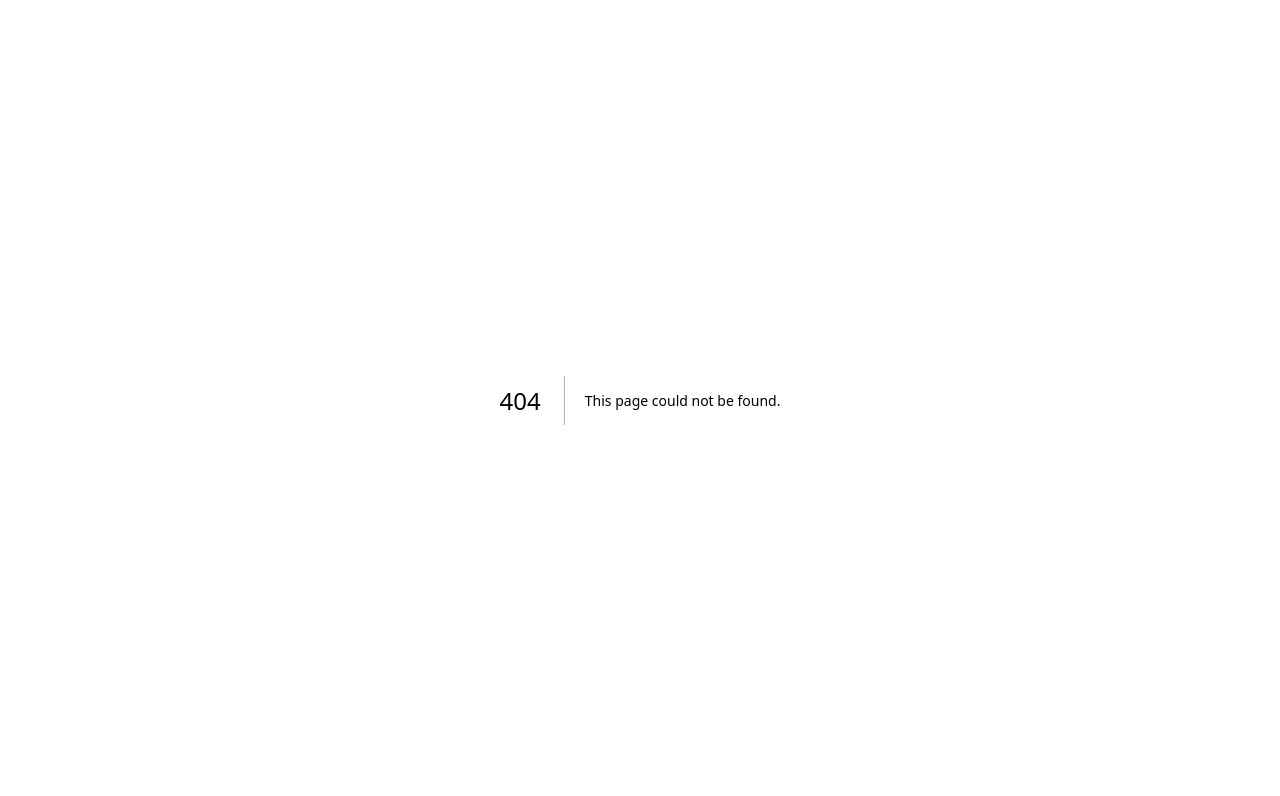
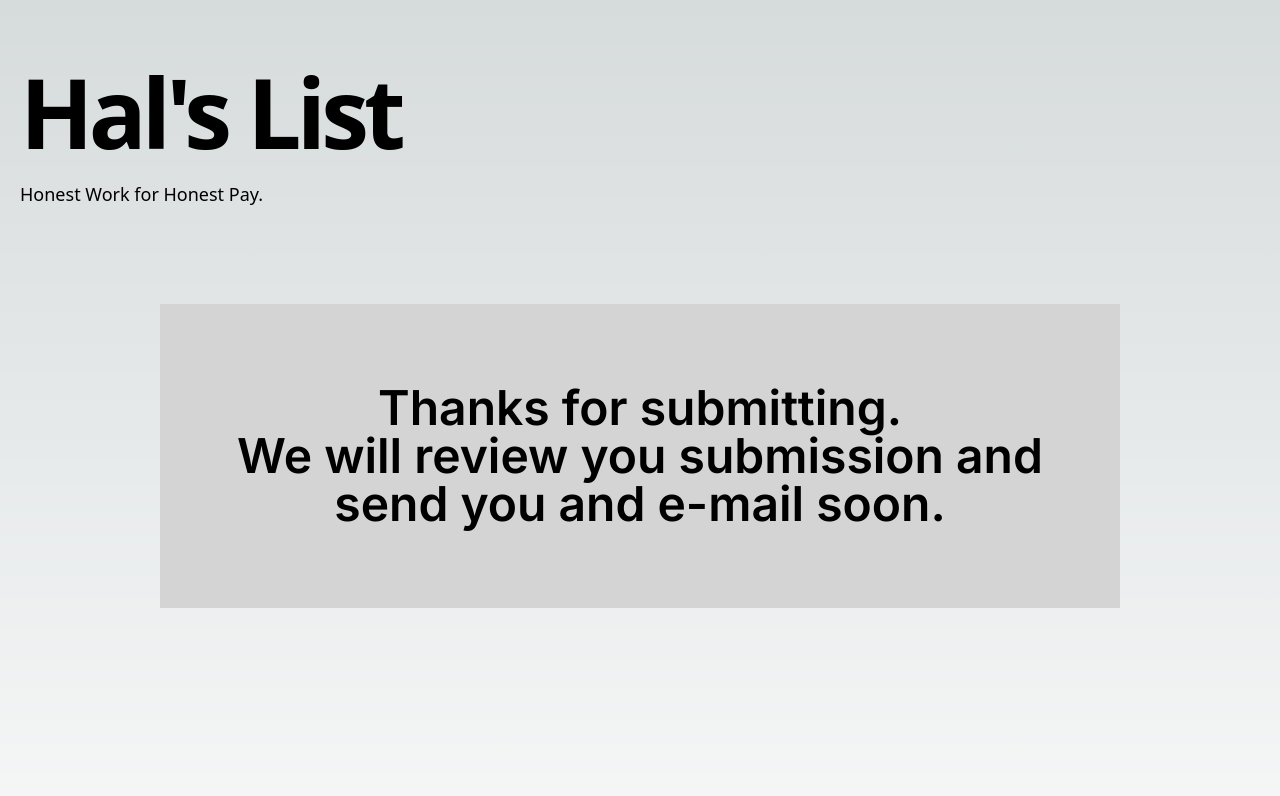
Before and after one commit to salvatoto/bitcoin-accepted-the-list, a Next.js app: page /form-completion in a window 1280 px wide. Before the commit this address had no page. Shown: the top 796 px of the page. Built offline with nearby package versions, Linux system fonts and the light colour scheme.

Commit message:
Route to form completion + Route to index in title + Visibility toggle for "Get on the list" button

```diff
--- /dev/null
+++ b/components/background-box.tsx
@@ -0,0 +1,16 @@
+type Props = {
+  children?: React.ReactNode;
+  className?: string;
+};
+
+export default function BackgroundBox({children, className}: Props) {
+  return (
+    <div className={className}>
+        <div className="w-full md:w-4/5 flex flex-col items-center py-8 mx-auto min-h-screen">
+        <div className="w-full bg-neutral-300 flex flex-col items-center py-8 mx-auto">
+            {children}
+        </div>
+        </div>
+    </div>
+  );
+}
--- a/components/intro.tsx
+++ b/components/intro.tsx
@@ -1,22 +1,22 @@
 import Link from "next/link";
+import TitleAndLema from "./title-and-lema";
 
-const Intro = () => {
+type Props = {
+  showGetOnListLink?: boolean;
+};
+
+const Intro = ({ showGetOnListLink = false }: Props) => {
   return (
     <section className="flex-col md:flex-row flex items-center md:justify-between mt-16 mb-16 md:mb-12">
-      <div className="md:flex-1">
-        <div className="flex items-left">
-          <h1 className="text-5xl md:text-8xl font-bold tracking-tighter leading-tight md:pr-8">
-            Hal's List
-          </h1>
+      <div className="flex items-start md:flex-1">
+        <TitleAndLema className="mr-4 md:mr-8" />
+        {showGetOnListLink && (
           <Link href="/new-provider" legacyBehavior>
-            <a className="flex items-center text-xl ml-4 md:ml-8 bg-white hover:bg-orange-600 hover:text-white border border-black text-black font-bold py-6 px-12 lg:px-8 duration-200 transition-colors rounded-lg my-6 lg:my-2">
-              Get on the List!
+            <a className="flex items-center text-center text-xl py-4 px-8 lg:py-8 lg:px-8 my-6 lg:my-2 bg-white hover:bg-orange-600 hover:text-white border border-black text-black font-bold duration-200 transition-colors rounded-lg">
+              Get on the List
             </a>
           </Link>
-        </div>
-        <h4 className="text-center md:text-left text-2xl mt-5 text-right">
-          Honest Work for Honest Pay.
-        </h4>
+        )}
       </div>
     </section>
   );
--- a/components/new-provider-form.tsx
+++ b/components/new-provider-form.tsx
@@ -6,7 +6,8 @@ import * as Yup from "yup";
 import FormInput from "./form-input";
 import FormTextArea from "./form-textarea";
 import FormImageInput from "./form-image-input";
-// import { useRouter } from "next/navigation";
+import { useRouter } from "next/navigation";
+
 
 // TODO:
 // 1. Add LNUrl
@@ -14,7 +15,7 @@ import FormImageInput from "./form-image-input";
 // 3.
 
 const NewProviderForm = () => {
-  // const router = useRouter();
+  const router = useRouter();
   // const [name, setName] = useState("");
   // const [description, setDescription] = useState("");
 
@@ -89,12 +90,12 @@ const NewProviderForm = () => {
               alert(JSON.stringify(photoData.error));
             } else {
               console.log("[FOTO] Photo uploaded successfully.");
+              console.log("[FORM] Form submitted successfully. Redirecting...");
+
+              // 3. Route upon completion
+              router.push('/form-completion');
             }
           }
-
-          // TODO: Route after successful submission
-          console.log("Form submitted successfully. Redirecting...");
-          // router.push('/newProvider');
         }
       } catch (error) {
         console.error("Error submitting form:", error);
--- /dev/null
+++ b/components/title-and-lema.tsx
@@ -0,0 +1,22 @@
+import Link from 'next/link';
+
+type Props = {
+  className?: string;
+};
+
+const TitleAndLema: React.FC<Props> = ({ className }) => {
+  return (
+    <div className={className}>
+      <Link href="/" passHref>
+        <h1 className="text-5xl md:text-8xl font-bold tracking-tighter leading-tight md:pr-8 cursor-pointer">
+          Hal's List
+        </h1>
+      </Link>
+      <h4 className="text-center md:text-left text-lg mt-5">
+        Honest Work for Honest Pay.
+      </h4>
+    </div>
+  );
+};
+
+export default TitleAndLema;
--- a/pages/_app.tsx
+++ b/pages/_app.tsx
@@ -1,6 +1,24 @@
-import { AppProps } from 'next/app'
-import '../app/globals.css'
+// _app.tsx
+import { useRouter } from "next/router";
+import { useState, useEffect } from "react";
+import "../app/globals.css";
+import Container from "../components/container";
+import Intro from "../components/intro";
+import type { AppProps } from "next/app";
 
-export default function MyApp({ Component, pageProps }: AppProps) {
-  return <Component {...pageProps} />
+function MyApp({ Component, pageProps }: AppProps) {
+  // Initialize showGetOnListLink as true in a state variable, then after the component has mounted, update showGetOnListLink based on router.query
+  const router = useRouter();
+  const [showGetOnListLink, setshowGetOnListLink] = useState(false);
+  useEffect(() => {
+    setshowGetOnListLink(router.query.showGetOnListLink === "true");
+  }, [router.query]);
+
+  return (
+    <Container>
+      <Intro showGetOnListLink={showGetOnListLink} />
+      <Component {...pageProps} />
+    </Container>
+  );
 }
+export default MyApp;
--- /dev/null
+++ b/pages/form-completion.tsx
@@ -0,0 +1,35 @@
+import Container from "@/components/container";
+import NewProviderForm from "@/components/new-provider-form";
+import Layout from "../components/layout";
+import Head from "next/head";
+import BackgroundBox from "@/components/background-box";
+import TitleAndLema from "@/components/title-and-lema";
+import { useRouter } from "next/router";
+
+// TODO:
+// 1. Refactor Intro and pull out Home Icon
+// 2. Add Home Icon here to go back
+
+export default function FormCompletionPage({}) {
+  // const router = useRouter();
+  // router.query.showGetOnListLink = "false";
+
+  return (
+    <>
+      <Layout>
+        <Head>
+          <title>{`Hal's List`}</title>
+        </Head>
+        <Container>
+            <BackgroundBox className="mt-2 md:mt-16" >
+              <h1 className="text-3xl md:text-5xl font-semibold text-center text-black mx-12 my-12">
+                Thanks for submitting.
+                <br /> We will review you submission and send you and e-mail
+                soon.
+              </h1>
+            </BackgroundBox>
+        </Container>
+      </Layout>
+    </>
+  );
+}
--- a/pages/index.tsx
+++ b/pages/index.tsx
@@ -1,26 +1,21 @@
-import Container from "../components/container";
-import Intro from "../components/intro";
+import { useRouter } from "next/router";
 import Layout from "../components/layout";
 import Head from "next/head";
 
+export default function Index({}) {
+  const router = useRouter();
+  router.query.showGetOnListLink = "true";
 
-export default function Index({}) {
   return (
     <>
       <Layout>
         <Head>
           <title>{`Hal's List`}</title>
         </Head>
-        <div className="flex justify-between">
-          <Container>
-            <Intro />
-          </Container>
-        </div>
       </Layout>
     </>
   );
 }
-
 
 // export const getStaticProps = async () => {
 //   const allPosts = getAllPosts([
--- a/pages/new-provider.tsx
+++ b/pages/new-provider.tsx
@@ -1,7 +1,11 @@
 import Container from "@/components/container";
 import NewProviderForm from "@/components/new-provider-form";
+import { useRouter } from "next/router";
 
-export default function NewProvider({}) {
+export default function NewProviderPage({}) {
+  // const router = useRouter();
+  // router.query.showGetOnListLink = "false";
+
   return (
     <>
       <Container>
```
